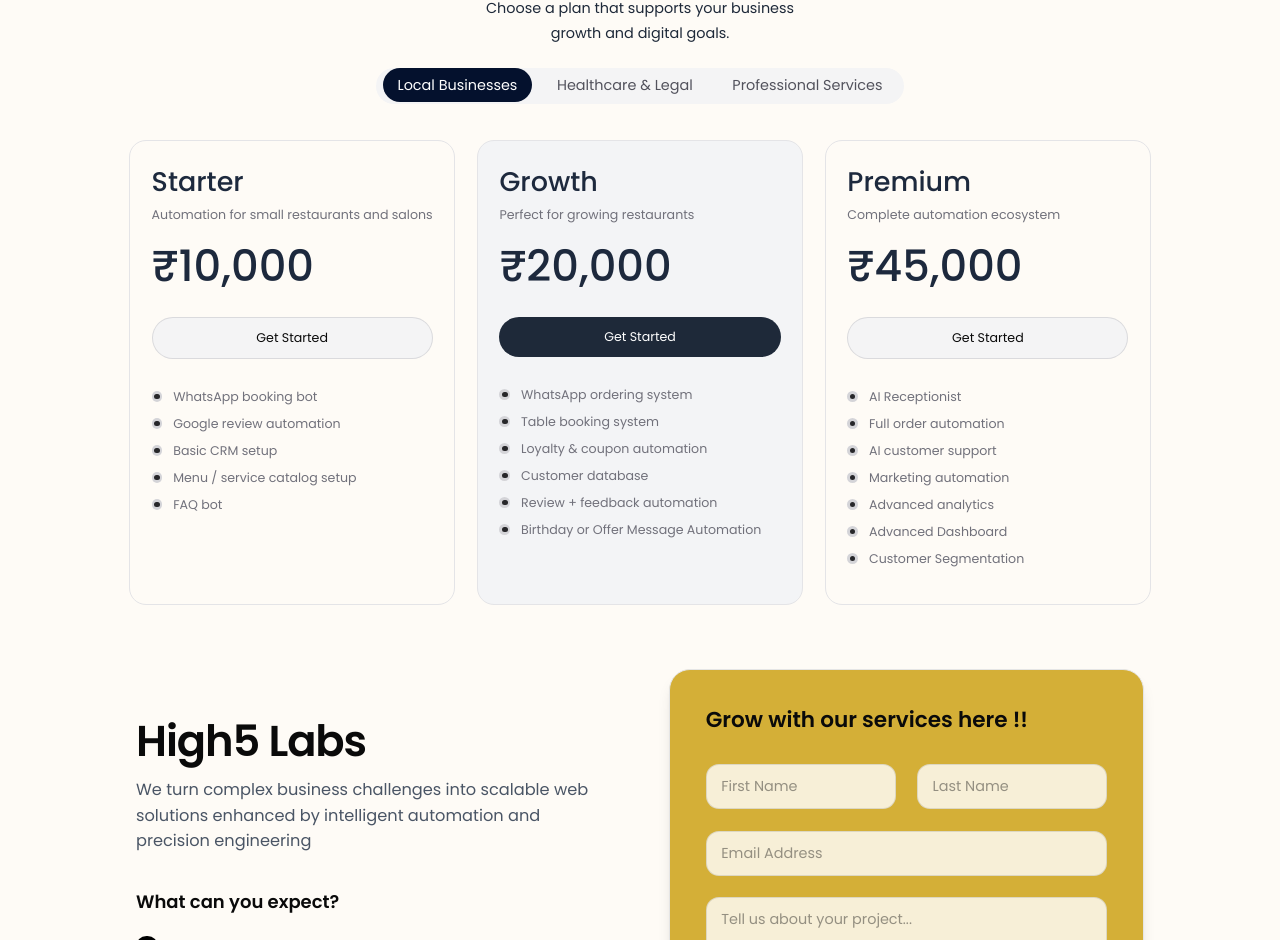
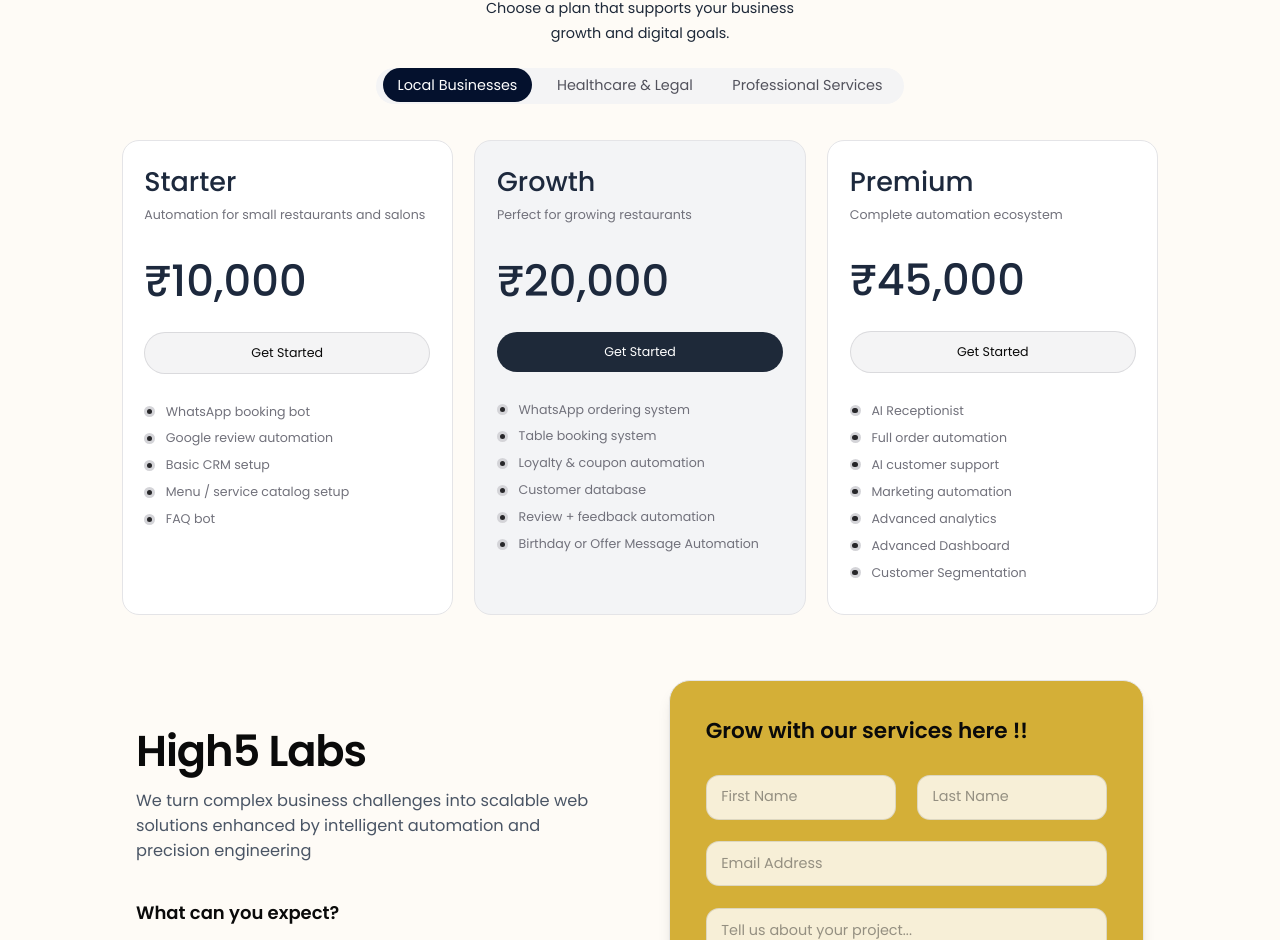
Before and after one commit to vincentdkafka/High5-Labs, a Next.js app: page / in a window 1280 px wide. Shown: the part 3997-4937 px from the top of the page. Built offline with nearby package versions, Linux system fonts and the light colour scheme.

Commit message:
final for today

```diff
--- a/app/_components/Pricing.jsx
+++ b/app/_components/Pricing.jsx
@@ -194,26 +194,40 @@
             </span>
           </label>
         </div>
-        <div className="mt-10 grid grid-cols-1 md:grid-cols-2 lg:grid-cols-3 gap-6">
+
+        <div className="mt-10 grid grid-cols-1 md:grid-cols-2 lg:grid-cols-3 gap-6 w-full max-w-6xl">
           {pricingData[industry].map((item, index) => (
             <div
-
               key={index}
-              className={`border  cursor-pointer border-zinc-200 rounded-2xl p-6 flex flex-col items-start max-w-md transition duration-300 hover:-translate-y-1 ${item.mostPopular ? "bg-gray-100" : ""}`}
+              // Changed from min-h to a strict h-[620px] to completely lock the size
+              className={`border cursor-pointer border-zinc-200 rounded-2xl p-6 flex flex-col items-start w-full h-132 transition duration-300 hover:-translate-y-1 ${
+                item.mostPopular ? "bg-gray-100" : "bg-white"
+              }`}
             >
               <h1 className="font-medium text-3xl text-slate-800 mt-1">
                 {item.name}
               </h1>
-              <p className="text-sm text-zinc-500 mt-2">{item.description}</p>
-              <h1 className="font-medium text-5xl text-slate-800 mt-6">
+
+              <p className="text-sm text-zinc-500 mt-2 h-[40px]">
+                {item.description}
+              </p>
+
+              <h1 className="font-medium text-5xl text-slate-800 mt-4">
                 ₹{item.price}
               </h1>
+
               <button
-                className={`w-full px-4 py-3 rounded-full cursor-pointer bg-[#04112d] text-sm mt-8 ${item.mostPopular ? "bg-gray-800 hover:bg-gray-900 text-white" : "border border-zinc-300/80 bg-zinc-100 hover:bg-zinc-200/70"}`}
+                className={`w-full px-4 py-3 rounded-full cursor-pointer bg-[#04112d] text-sm mt-8 shrink-0 ${
+                  item.mostPopular
+                    ? "bg-gray-800 hover:bg-gray-900 text-white"
+                    : "border border-zinc-300/80 bg-zinc-100 hover:bg-zinc-200/70"
+                }`}
               >
                 Get Started
               </button>
-              <div className="w-full mt-8 space-y-2.5 pb-4">
+
+              {/* Added flex-grow and overflow-y-auto so the features fill the remaining space without breaking the card size */}
+              <div className="w-full mt-8 space-y-2.5 pb-4 flex-grow overflow-y-auto">
                 {item.features.map((feature, index) => (
                   <p
                     key={index}
```
